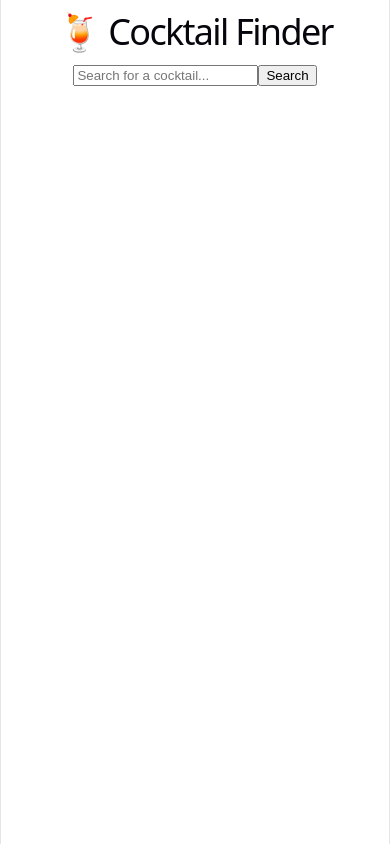
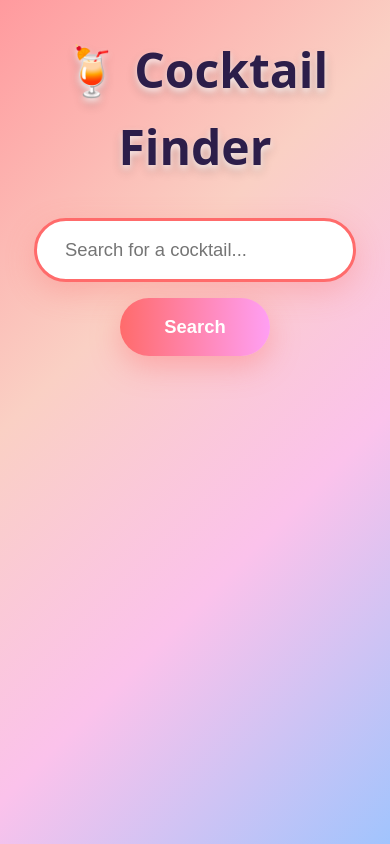
Before and after one commit to cedrickmeka/Grp-2-module6, a React (Vite) app in the folder cocktail-finder/: page / in a window 390 px wide. Built offline with nearby package versions, Linux system fonts and the light colour scheme.

Commit message:
improved cocktail finder styling and layout

```diff
--- a/cocktail-finder/src/App.css
+++ b/cocktail-finder/src/App.css
@@ -1,25 +1,156 @@
 .app {
-  max-width: 1000px;
-  margin: auto;
-  padding: 20px;
+  max-width: 1400px;
+  margin: 0 auto;
+  padding: 2rem 1rem;
   text-align: center;
 }
 
+header {
+  margin-bottom: 2rem;
+}
+
+header h1 {
+  font-size: 4.5rem;
+  font-weight: 900;
+  margin-bottom: 2rem;
+}
+
+.search-container {
+  display: flex;
+  justify-content: center;
+  align-items: center;
+  gap: 1rem;
+  margin: 0 auto 4rem auto;
+  flex-wrap: wrap;
+}
+
 input {
-  padding: 10px;
-  width: 250px;
-  margin-right: 10px;
+  padding: 18px 28px;
+  width: 500px;
+  max-width: 90%;
+  font-size: 1.15rem;
+  border: 3px solid #ff6b6b;
+  border-radius: 50px;
+  background: white;
+  color: #333;
+  box-shadow: 0 10px 30px rgba(255, 107, 107, 0.3);
+  transition: all 0.3s ease;
+}
+
+input:focus {
+  outline: none;
+  border-color: #48dbfb;
+  transform: scale(1.03);
+  box-shadow: 0 15px 40px rgba(72, 219, 251, 0.4);
 }
 
 button {
-  padding: 10px 20px;
+  padding: 18px 44px;
+  background: linear-gradient(90deg, #ff6b6b, #ff9ff3);
+  color: white;
+  border: none;
+  border-radius: 50px;
+  font-size: 1.15rem;
+  font-weight: bold;
   cursor: pointer;
+  box-shadow: 0 10px 30px rgba(255, 107, 107, 0.4);
+  transition: all 0.3s ease;
 }
 
-img {
-  border-radius: 10px;
+button:hover {
+  transform: translateY(-5px) scale(1.05);
+  box-shadow: 0 20px 40px rgba(255, 107, 107, 0.5);
 }
 
-h1 {
-  margin-bottom: 20px;
+.drinks-grid {
+  display: grid;
+  grid-template-columns: repeat(auto-fit, minmax(320px, 340px));
+  justify-content: center;
+  gap: 2.5rem;
+  width: 100%;
+  margin: 0 auto;
+  padding: 1rem;
 }
+
+.drink-card {
+  background: white;
+  border-radius: 24px;
+  overflow: hidden;
+  box-shadow: 0 15px 35px rgba(0, 0, 0, 0.1);
+  transition: all 0.4s ease;
+  border: 2px solid #ffeaa7;
+  position: relative;
+}
+
+.drink-card:hover {
+  transform: translateY(-15px);
+  box-shadow: 0 25px 50px rgba(255, 107, 107, 0.25);
+}
+
+.drink-card img {
+  width: 100%;
+  height: 220px;
+  object-fit: cover;
+  object-position: center;
+  display: block;
+}
+
+.drink-number {
+  position: absolute;
+  top: 15px;
+  left: 15px;
+  background: linear-gradient(90deg, #ff6b6b, #ff9ff3);
+  color: white;
+  width: 38px;
+  height: 38px;
+  border-radius: 50%;
+  display: flex;
+  align-items: center;
+  justify-content: center;
+  font-size: 1.2rem;
+  font-weight: bold;
+  box-shadow: 0 4px 12px rgba(0, 0, 0, 0.25);
+  z-index: 10;
+}
+
+.drink-info {
+  padding: 1.8rem;
+  text-align: left;
+}
+
+.drink-info h3 {
+  font-size: 1.65rem;
+  margin-bottom: 0.8rem;
+  color: #e63946;
+  font-weight: 700;
+}
+
+.drink-info p {
+  margin: 0.6rem 0;
+  color: #555;
+}
+
+.category {
+  display: inline-block;
+  background: linear-gradient(90deg, #feca57, #ff9ff3);
+  color: #333;
+  padding: 6px 16px;
+  border-radius: 30px;
+  font-size: 0.9rem;
+  margin-top: 1rem;
+  font-weight: 600;
+}
+
+@media (max-width: 768px) {
+  header h1 {
+    font-size: 3rem;
+  }
+
+  input {
+    width: 100%;
+  }
+
+  .search-container {
+    flex-direction: column;
+  }
+}
--- a/cocktail-finder/src/App.jsx
+++ b/cocktail-finder/src/App.jsx
@@ -1,4 +1,5 @@
 import { useState } from "react";
+import "./App.css";
 
 function App() {
   const [searchTerm, setSearchTerm] = useState("");
@@ -17,33 +18,51 @@ function App() {
 
   return (
     <div className="app">
+      <header>
         <h1>🍹 Cocktail Finder</h1>
 
-      <div>
+        <div className="search-container">
           <input
             type="text"
             placeholder="Search for a cocktail..."
             value={searchTerm}
             onChange={(e) => setSearchTerm(e.target.value)}
+            onKeyDown={(e) => {
+              if (e.key === "Enter") {
+                searchDrinks();
+              }
+            }}
           />
 
           <button onClick={searchDrinks}>
             Search
           </button>
         </div>
+      </header>
 
-      <div>
-        {drinks.map((drink) => (
-          <div key={drink.idDrink}>
-            <h3>{drink.strDrink}</h3>
+      <div className="drinks-grid">
+        {drinks.map((drink, index) => (
+          <div className="drink-card" key={drink.idDrink}>
+            <div className="drink-number">
+              {index + 1}
+            </div>
 
             <img
               src={drink.strDrinkThumb}
               alt={drink.strDrink}
-              width="200"
             />
 
-            <p>{drink.strCategory}</p>
+            <div className="drink-info">
+              <h3>{drink.strDrink}</h3>
+
+              <p>
+                <strong>Category:</strong> {drink.strCategory}
+              </p>
+
+              <span className="category">
+                {drink.strAlcoholic}
+              </span>
+            </div>
           </div>
         ))}
       </div>
--- a/cocktail-finder/src/index.css
+++ b/cocktail-finder/src/index.css
@@ -1,111 +1,41 @@
-:root {
-  --text: #6b6375;
-  --text-h: #08060d;
-  --bg: #fff;
-  --border: #e5e4e7;
-  --code-bg: #f4f3ec;
-  --accent: #aa3bff;
-  --accent-bg: rgba(170, 59, 255, 0.1);
-  --accent-border: rgba(170, 59, 255, 0.5);
-  --social-bg: rgba(244, 243, 236, 0.5);
-  --shadow:
-    rgba(0, 0, 0, 0.1) 0 10px 15px -3px, rgba(0, 0, 0, 0.05) 0 4px 6px -2px;
-
-  --sans: system-ui, 'Segoe UI', Roboto, sans-serif;
-  --heading: system-ui, 'Segoe UI', Roboto, sans-serif;
-  --mono: ui-monospace, Consolas, monospace;
-
-  font: 18px/145% var(--sans);
-  letter-spacing: 0.18px;
-  color-scheme: light dark;
-  color: var(--text);
-  background: var(--bg);
-  font-synthesis: none;
-  text-rendering: optimizeLegibility;
-  -webkit-font-smoothing: antialiased;
-  -moz-osx-font-smoothing: grayscale;
-
-  @media (max-width: 1024px) {
-    font-size: 16px;
-  }
-}
-
-@media (prefers-color-scheme: dark) {
-  :root {
-    --text: #9ca3af;
-    --text-h: #f3f4f6;
-    --bg: #16171d;
-    --border: #2e303a;
-    --code-bg: #1f2028;
-    --accent: #c084fc;
-    --accent-bg: rgba(192, 132, 252, 0.15);
-    --accent-border: rgba(192, 132, 252, 0.5);
-    --social-bg: rgba(47, 48, 58, 0.5);
-    --shadow:
-      rgba(0, 0, 0, 0.4) 0 10px 15px -3px, rgba(0, 0, 0, 0.25) 0 4px 6px -2px;
-  }
-
-  #social .button-icon {
-    filter: invert(1) brightness(2);
-  }
+* {
+  margin: 0;
+  padding: 0;
+  box-sizing: border-box;
 }
 
 body {
-  margin: 0;
+  font-family: system-ui, -apple-system, BlinkMacSystemFont,
+    "Segoe UI", Roboto, sans-serif;
+  background: linear-gradient(
+    135deg,
+    #ff9a9e 0%,
+    #fad0c4 35%,
+    #fbc2eb 65%,
+    #a1c4fd 100%
+  );
+  color: #333;
+  line-height: 1.6;
+  min-height: 100vh;
 }
 
 #root {
-  width: 1126px;
-  max-width: 100%;
-  margin: 0 auto;
-  text-align: center;
-  border-inline: 1px solid var(--border);
-  min-height: 100svh;
-  display: flex;
-  flex-direction: column;
-  box-sizing: border-box;
-}
-
-h1,
-h2 {
-  font-family: var(--heading);
-  font-weight: 500;
-  color: var(--text-h);
+  min-height: 100vh;
 }
 
 h1 {
-  font-size: 56px;
-  letter-spacing: -1.68px;
-  margin: 32px 0;
-  @media (max-width: 1024px) {
-    font-size: 36px;
-    margin: 20px 0;
+  text-align: center;
+  font-size: 4.5rem;
+  font-weight: 900;
+  color: #2c1e4a;
+  text-shadow:
+    0 3px 6px rgba(255,255,255,0.8),
+    0 6px 12px rgba(0,0,0,0.2);
+  margin-bottom: 1.5rem;
+}
+
+@media (max-width: 768px) {
+  h1 {
+    font-size: 3rem;
   }
 }
-h2 {
-  font-size: 24px;
-  line-height: 118%;
-  letter-spacing: -0.24px;
-  margin: 0 0 8px;
-  @media (max-width: 1024px) {
-    font-size: 20px;
-  }
-}
-p {
-  margin: 0;
-}
-
-code,
-.counter {
-  font-family: var(--mono);
-  display: inline-flex;
-  border-radius: 4px;
-  color: var(--text-h);
-}
-
-code {
-  font-size: 15px;
-  line-height: 135%;
-  padding: 4px 8px;
-  background: var(--code-bg);
-}
```
Also changed, not shown: 1 other file (tests, documents, lock files or other folders). Lines whose indentation alone changed are shown as unchanged.
